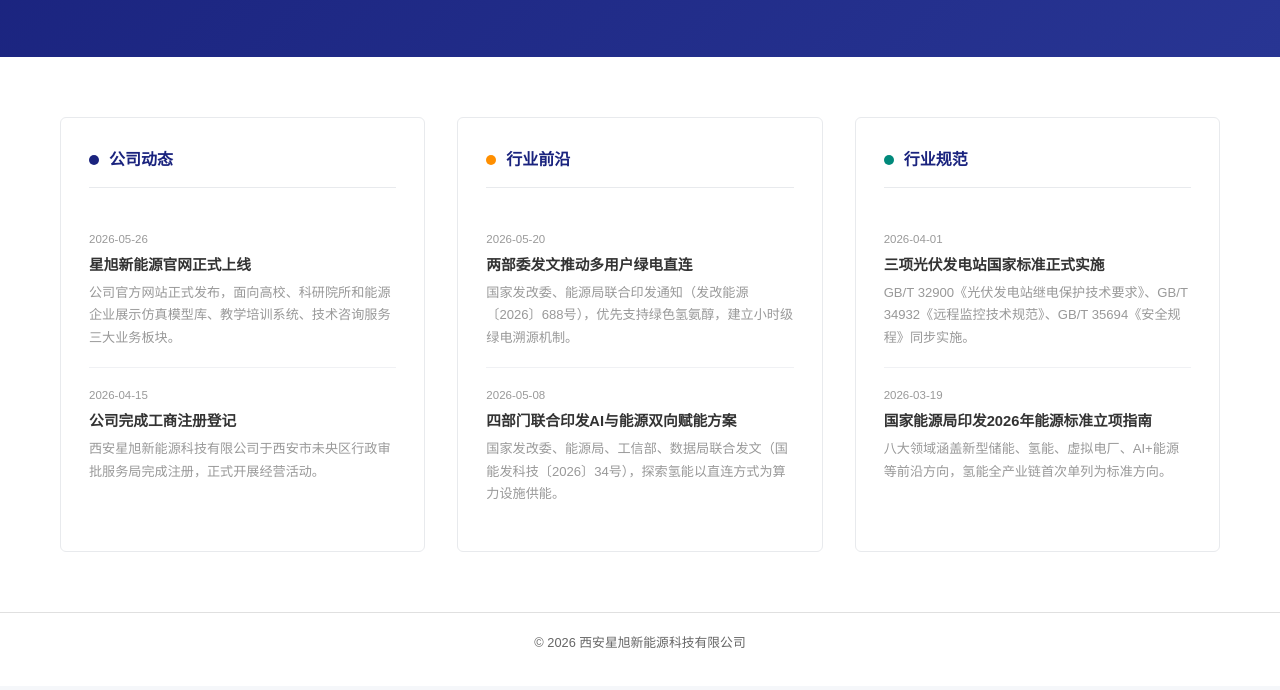
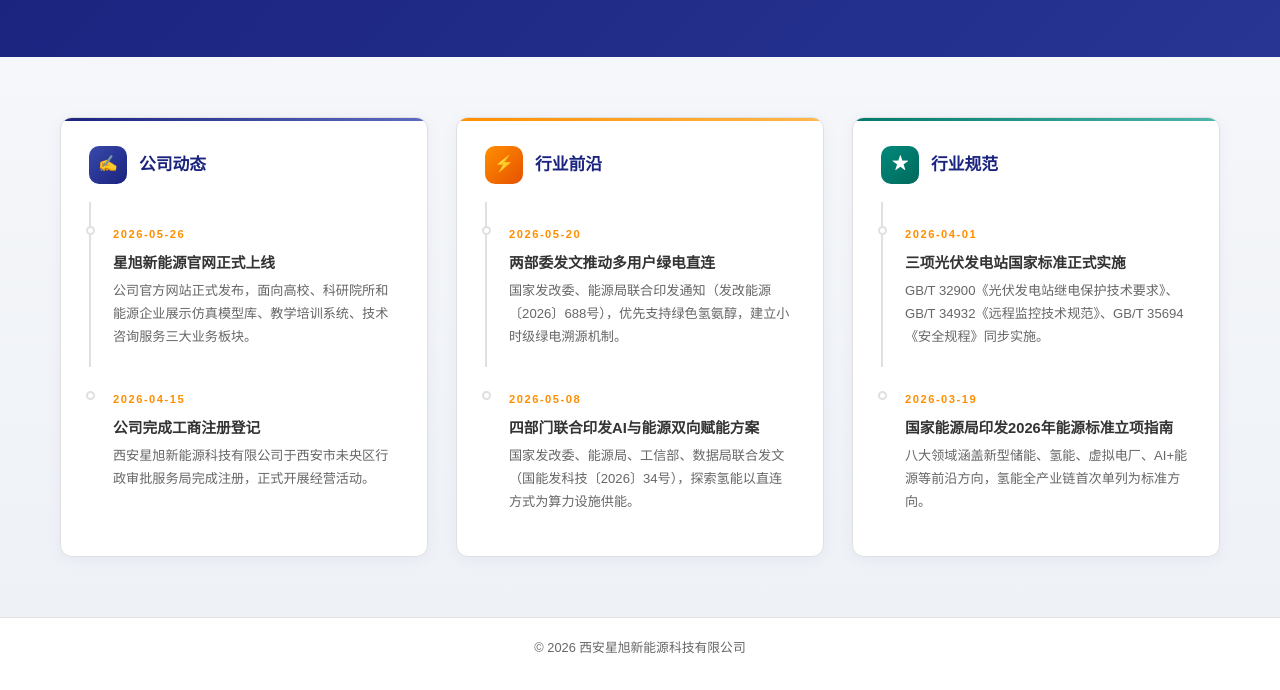
Before and after one commit to gaofengtek/xingxu-website, a plain HTML site: page news.html in a window 1280 px wide. Shown: the part 213-903 px from the top of the page. Drawn offline with Linux system fonts and the light colour scheme.

Commit message:
Revert "refactor: 科技动态极简重设计"
This reverts commit 47e57cc1fff51452f4169c8e377efc535ee743a7.

```diff
--- a/css/style.css
+++ b/css/style.css
@@ -375,96 +375,153 @@
 .product-section { max-width: 900px; }
 .product-section .card-white h2 { color: var(--color-accent); font-size: 1.4rem; margin-bottom: 16px; }
 
-/* === 科技动态三栏 === */
+/* === 科技动态三栏（Dark Glassmorphism + Bento） === */
 .news-section {
-  background: #fff;
+  background: linear-gradient(180deg, #F5F7FA 0%, #EEF1F6 100%);
+  position: relative;
+  overflow: hidden;
 }
 
 .news-grid {
   display: grid;
   grid-template-columns: repeat(3, 1fr);
-  gap: 32px;
+  gap: 28px;
+  position: relative;
+  z-index: 1;
 }
 
 .news-col {
   background: #fff;
-  border: 1px solid #E8EAED;
-  border-radius: 6px;
-  transition: box-shadow 0.3s ease, border-color 0.3s ease;
+  border: 1px solid var(--color-border);
+  border-radius: 12px;
+  overflow: hidden;
+  box-shadow: 0 2px 16px rgba(26,35,126,0.05);
+  transition: transform 0.35s ease, box-shadow 0.35s ease;
 }
 
 .news-col:hover {
-  border-color: #D0D4DD;
-  box-shadow: 0 4px 24px rgba(0,0,0,0.06);
+  transform: translateY(-6px);
+  box-shadow: 0 12px 40px rgba(26,35,126,0.1);
 }
 
-/* 栏目标题区 */
 .news-col-header {
-  padding: 32px 28px 0;
+  padding: 28px 28px 18px;
+  position: relative;
+  overflow: hidden;
+}
+
+/* 卡片顶部渐变横线 */
+.news-col-header::after {
+  content: '';
+  position: absolute;
+  top: 0;
+  left: 0;
+  right: 0;
+  height: 3px;
+}
+
+.news-col:nth-child(1) .news-col-header::after { background: linear-gradient(90deg, var(--color-primary), #5C6BC0); }
+.news-col:nth-child(2) .news-col-header::after { background: linear-gradient(90deg, var(--color-accent), #FFB74D); }
+.news-col:nth-child(3) .news-col-header::after { background: linear-gradient(90deg, #00796B, #4DB6AC); }
+
+.news-col h2 {
+  font-size: 1.05rem;
+  font-weight: 700;
+  display: flex;
+  align-items: center;
+  gap: 12px;
+  margin-bottom: 0;
+  color: var(--color-primary);
+}
+
+.col-icon-wrap {
+  width: 38px;
+  height: 38px;
+  border-radius: 10px;
+  display: flex;
+  align-items: center;
+  justify-content: center;
+  font-size: 1rem;
+  color: #fff;
+  flex-shrink: 0;
+}
+
+.news-col:nth-child(1) .col-icon-wrap { background: linear-gradient(135deg, #3949AB, var(--color-primary)); }
+.news-col:nth-child(2) .col-icon-wrap { background: linear-gradient(135deg, #FF8F00, #E65100); }
+.news-col:nth-child(3) .col-icon-wrap { background: linear-gradient(135deg, #00897B, #00695C); }
+
+.news-list {
+  list-style: none;
+  padding: 0 28px 24px;
+}
+
+.news-list li {
+  padding: 18px 0 18px 22px;
+  border-left: 2px solid var(--color-border);
+  position: relative;
+  transition: border-color 0.3s ease;
+}
+
+.news-list li:hover {
+  border-left-color: var(--color-primary-light);
+}
+
+.news-list li::before {
+  content: '';
+  position: absolute;
+  left: -5.5px;
+  top: 24px;
+  width: 9px;
+  height: 9px;
+  border-radius: 50%;
+  background: #fff;
+  border: 2px solid var(--color-border);
+  transition: all 0.3s ease;
+}
+
+.news-list li:hover::before {
+  border-color: var(--color-accent);
+  box-shadow: 0 0 8px rgba(255,143,0,0.3);
+}
+
+.news-col:nth-child(3) .news-list li:hover::before {
+  border-color: #00897B;
+  box-shadow: 0 0 8px rgba(0,137,123,0.3);
+}
+
+.news-list li:last-child { border-left-color: transparent; }
+
+.news-date {
+  display: inline-block;
+  font-size: 0.7rem;
+  font-weight: 600;
+  letter-spacing: 1.5px;
+  color: var(--color-accent);
   margin-bottom: 8px;
 }
 
-.news-col-header h2 {
-  font-size: 1rem;
+.news-item-title {
   font-weight: 700;
-  display: flex;
-  align-items: center;
-  gap: 10px;
-  color: var(--color-primary);
-  padding-bottom: 16px;
-  border-bottom: 1px solid #E8EAED;
-}
-
-/* 彩色圆点标记 */
-.news-dot {
-  width: 10px;
-  height: 10px;
-  border-radius: 50%;
-  flex-shrink: 0;
-}
-.news-dot.blue  { background: var(--color-primary); }
-.news-dot.gold  { background: var(--color-accent); }
-.news-dot.green { background: #00897B; }
-
-.news-list {
-  list-style: none;
-  padding: 8px 28px 28px;
-}
-
-.news-list li {
-  padding: 18px 0;
-}
-
-.news-list li + li {
-  border-top: 1px solid #F0F1F4;
-}
-
-.news-date {
-  font-size: 0.72rem;
-  color: #999;
+  color: var(--color-text);
   margin-bottom: 6px;
-}
-
-.news-item-title {
-  font-weight: 600;
   font-size: 0.92rem;
   line-height: 1.5;
-  margin-bottom: 6px;
-  color: var(--color-text);
 }
 
 .news-item-title a {
   color: var(--color-text);
-  transition: color 0.2s;
+  background: linear-gradient(var(--color-primary), var(--color-primary)) left bottom / 0% 1px no-repeat;
+  transition: background-size 0.35s ease, color 0.2s;
 }
 .news-item-title a:hover {
   color: var(--color-primary);
+  background-size: 100% 1px;
 }
 
 .news-item-desc {
-  color: #999;
+  color: var(--color-text-light);
   font-size: 0.82rem;
-  line-height: 1.7;
+  line-height: 1.75;
 }
 
 .news-empty {
--- a/news.html
+++ b/news.html
@@ -42,7 +42,7 @@
       <!-- 公司动态 -->
       <div class="news-col">
         <div class="news-col-header">
-          <h2><span class="news-dot blue"></span>公司动态</h2>
+          <h2><span class="col-icon-wrap">&#9997;</span> 公司动态</h2>
         </div>
         <ul class="news-list">
           <li>
@@ -61,7 +61,7 @@
       <!-- 行业前沿 -->
       <div class="news-col">
         <div class="news-col-header">
-          <h2><span class="news-dot gold"></span>行业前沿</h2>
+          <h2><span class="col-icon-wrap">&#9889;</span> 行业前沿</h2>
         </div>
         <ul class="news-list">
           <li>
@@ -80,7 +80,7 @@
       <!-- 行业规范 -->
       <div class="news-col">
         <div class="news-col-header">
-          <h2><span class="news-dot green"></span>行业规范</h2>
+          <h2><span class="col-icon-wrap">&#9733;</span> 行业规范</h2>
         </div>
         <ul class="news-list">
           <li>
```
